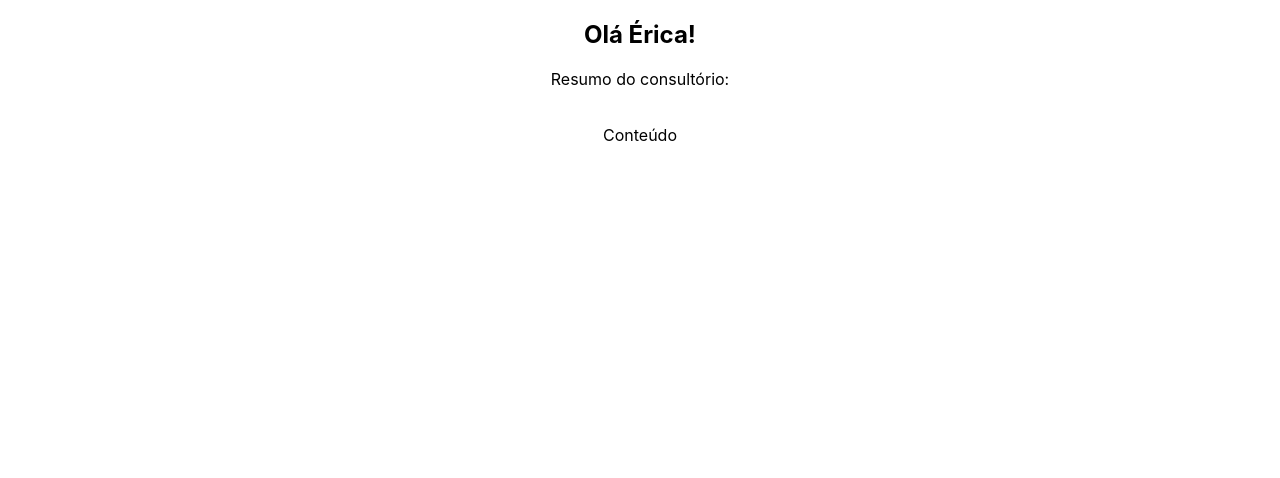
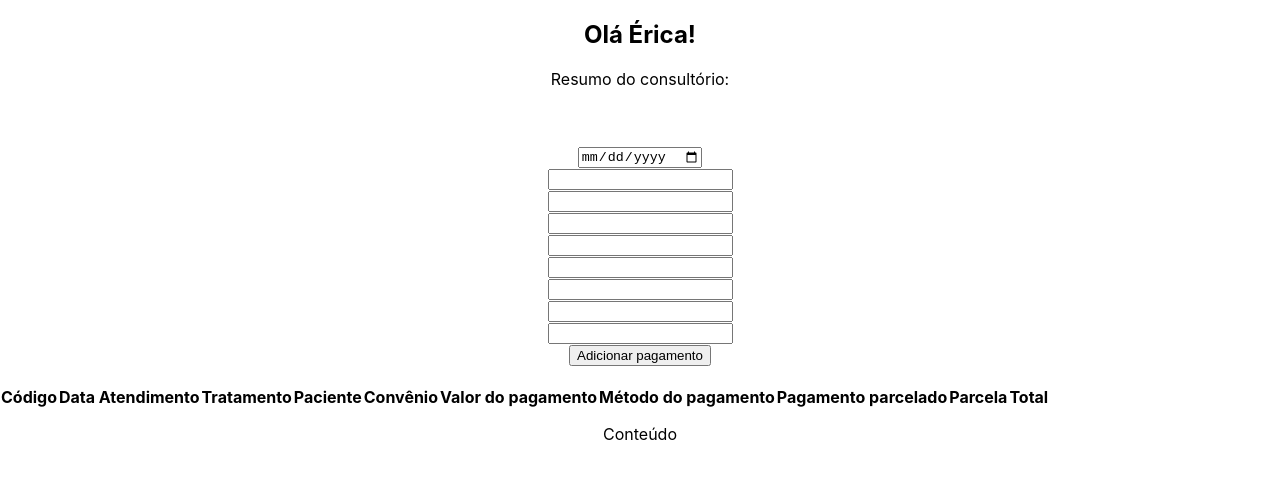
Before and after one commit to arturovaine/app-dentista, a React (Create React App) app in the folder app-frontend/: page / in a window 1280 px wide. Shown: the top 478 px of the page. Built offline with nearby package versions, Linux system fonts and the light colour scheme.

Commit message:
chore: FormPayment, basic structure of inputs

```diff
--- a/app-frontend/package.json
+++ b/app-frontend/package.json
@@ -11,6 +11,7 @@
     "@types/react": "^18.0.17",
     "@types/react-dom": "^18.0.6",
     "react": "^18.2.0",
+    "react-context": "^0.0.3",
     "react-dom": "^18.2.0",
     "react-scripts": "5.0.1",
     "typescript": "^4.8.2",
--- a/app-frontend/src/App.tsx
+++ b/app-frontend/src/App.tsx
@@ -1,13 +1,14 @@
-import React from 'react';
+import React, { FC } from 'react';
 import Header from './components/Header';
 import MainBody from './components/MainBody';
-// import logo from './logo.svg';
+import FormPayment from './components/FormPayment';
 import './App.css';
 
-function App() {
+const App: FC = () => {
   return (
     <div className="App">
       <Header />
+      <FormPayment />
       <MainBody />
     </div>
   );
--- /dev/null
+++ b/app-frontend/src/components/FormPayment.tsx
@@ -0,0 +1,37 @@
+import React from 'react';
+
+const FormPayment = () => {
+  return (
+    <div className="form">
+      <form className="form-payment">
+        <label htmlFor="form-date">
+          <input type="hidden" className="form-payment-code" placeholder=""/><br />
+          <input type="date" className="form-payment-date" placeholder="0"/><br />
+          <input type="text" className="form-treatment" placeholder=""/><br />
+          <input type="text" className="form-patient-name" placeholder=""/><br />
+          <input type="text" className="form-dentistry-company" placeholder=""/><br />
+          <input type="number" className="form-payment-amount" placeholder=""/><br />
+          <input type="text" className="form-payment-method" placeholder=""/><br />
+          <input type="text" className="form-payment-by-installment" placeholder=""/><br />
+          <input type="text" className="form-payment-installment" placeholder=""/><br />
+          <input type="text" className="form-payment-total-amount" placeholder=""/><br />
+          <button type="submit" className="btn btn-primary">Adicionar pagamento</button>
+        </label>
+      </form>
+      <br />
+    </div>
+  );
+};
+
+export default FormPayment;
+
+// codigo (int)
+// data-do-atendimento (YYYY-mm-dd)
+// tratamento (dicionario, enum...)
+// paciente-nome (string, min/max chars)
+// convenio (dicionario, enum...)
+// valor-do=pagamento (float)
+// metodo-de-pagamento (dicionario, enum...)
+// pagamento-parcelado (boolean)
+// parcela (int/int)
+// total-do-tratamento (float)
--- a/app-frontend/src/components/MainBody.tsx
+++ b/app-frontend/src/components/MainBody.tsx
@@ -1,11 +1,10 @@
 import React from 'react';
+import Table from './Table';
 
 const MainBody = () => {
   return (
     <div className="main-body">
-      <p>
-          Conteúdo<br /><br />
-      </p>
+      <Table />
     </div>
   );
 };
--- a/app-frontend/src/components/TableHeader.tsx
+++ b/app-frontend/src/components/TableHeader.tsx
@@ -3,11 +3,29 @@ import React from 'react';
 const TableHeader = () => {
   return (
     <div className="table-header">
-      <p>
-          Conteúdo<br /><br />
-      </p>
+      <th>Código</th>
+      <th>Data Atendimento</th>
+      <th>Tratamento</th>
+      <th>Paciente</th>
+      <th>Convênio</th>
+      <th>Valor do pagamento</th>
+      <th>Método do pagamento</th>
+      <th>Pagamento parcelado</th>
+      <th>Parcela</th>
+      <th>Total</th>
     </div>
   );
 };
 
 export default TableHeader;
+
+// codigo (int)
+// data-do-atendimento (YYYY-mm-dd)
+// tratamento (dicionario, enum...)
+// paciente-nome (string, min/max chars)
+// convenio (dicionario, enum...)
+// valor-do=pagamento (float)
+// metodo-de-pagamento (dicionario, enum...)
+// pagamento-parcelado (boolean)
+// parcela (int/int)
+// total-do-tratamento (float)
--- /dev/null
+++ b/app-frontend/src/context/DataTableContext.tsx
@@ -0,0 +1,5 @@
+import { createContext } from 'react';
+
+const DataTableContext = createContext(0);
+
+export default DataTableContext;
```
Also changed, not shown: 1 other file (tests, documents, lock files or other folders).
